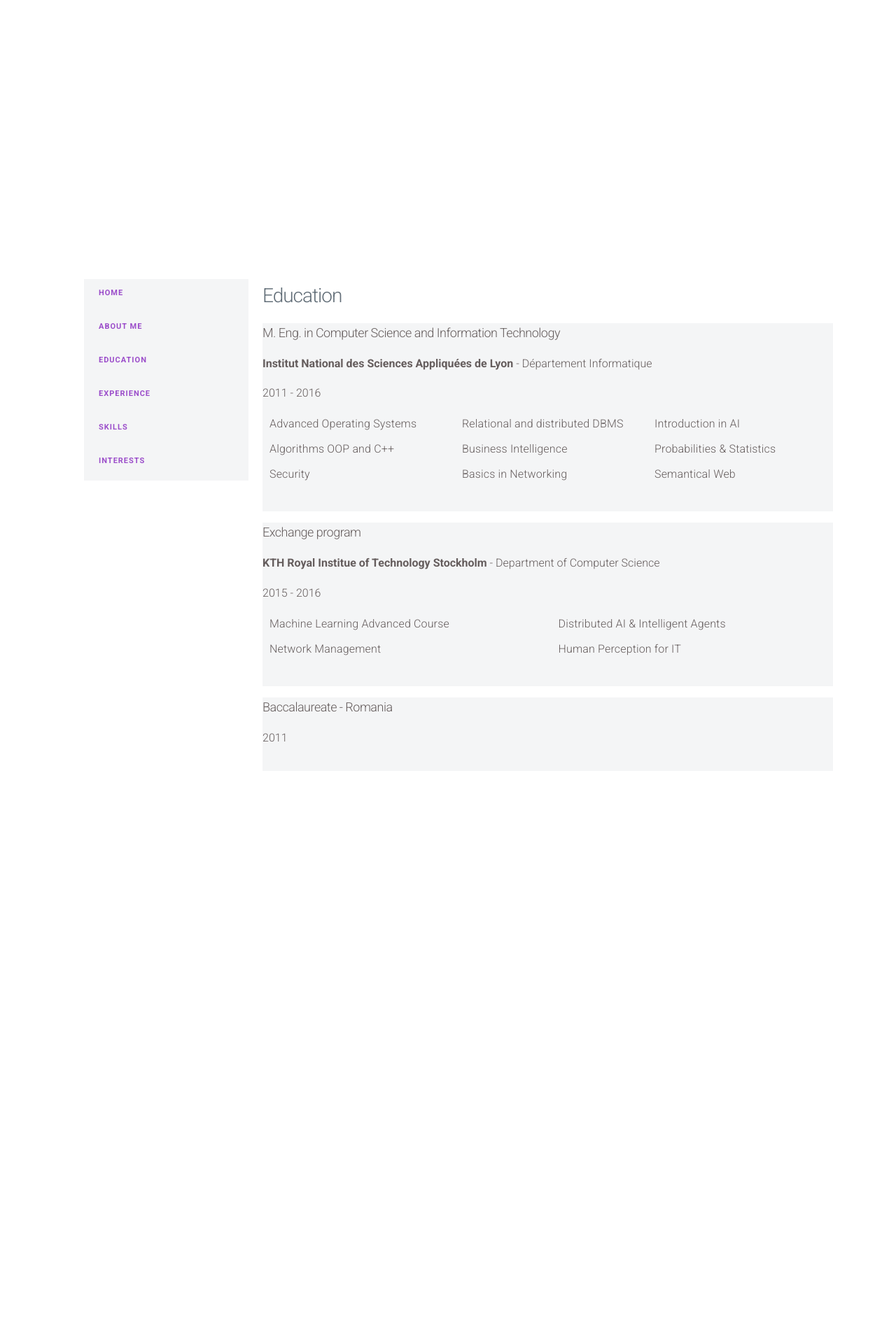
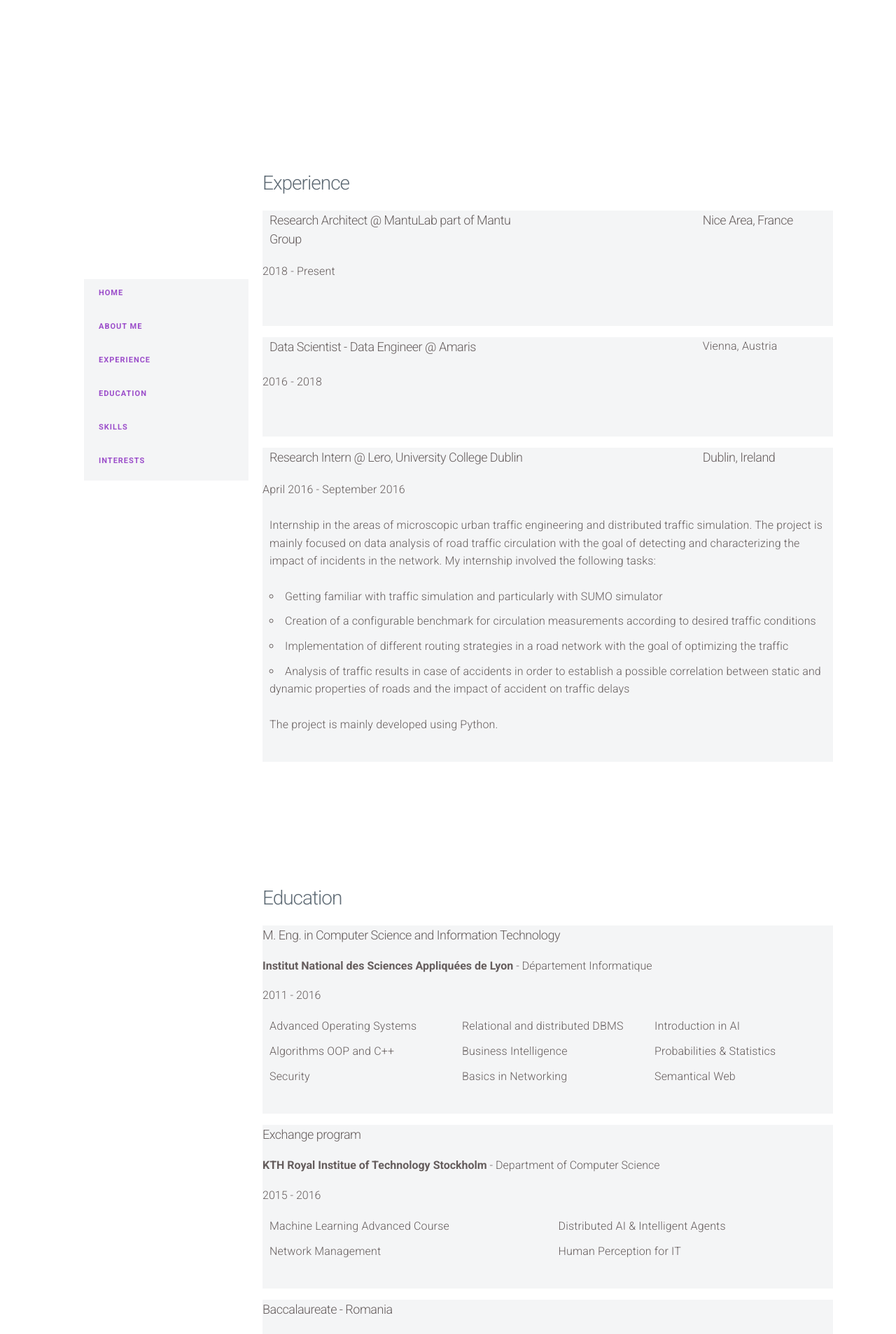
Before and after one commit to lcapatina/personal-website, a Jekyll site: the page built from index.html, in a window 1280 px wide. Shown: the part 1952-3859 px from the top of the page at 70% size. Built offline with Jekyll 4.4.1, drawn with Linux system fonts in a browser that asks for light colours; nearby versions of some CDN libraries.

Commit message:
data for experience & skills/interest temp

```diff
--- a/_data/navigation.yml
+++ b/_data/navigation.yml
@@ -2,10 +2,10 @@
   id: home-button
 - name: About Me
   id: aboutme-button
+- name: Experience
+  id: experience-button
 - name: Education
   id: education-button
-- name: Experience
-  id: experience-button
 - name: Skills
   id: skills-button
 - name: Interests
--- /dev/null
+++ b/_includes/experience.html
@@ -0,0 +1,78 @@
+<h3 class="title">
+    Experience
+</h3>
+<div class="education-card row">
+    <div class="column">
+        <div class="row">
+            <div class="column column-50">
+                <h5>Research Architect @ MantuLab part of Mantu Group</h5>
+            </div>
+            <div class="column column-offset-25 column-25">
+                <h5>Nice Area, France</h5>
+            </div>
+        </div>
+        <div class="row">
+            <p>2018 - Present</p>
+        </div>
+        <div class="row">
+            <p></p>
+        </div>
+    </div>
+</div>
+<div class="education-card row">
+    <div class="column">
+        <div class="row">
+            <div class="column column-50">
+                <h5>Data Scientist - Data Engineer @ Amaris</h5>
+            </div>
+            <div class="column column-offset-25 colmumn-25">
+                <p>Vienna, Austria</p>
+            </div>
+        </div>
+        <div class="row">
+            <p>2016 - 2018</p>
+        </div>
+        <div class="row">
+            <p></p>
+        </div>
+    </div>
+</div>
+<div class="education-card row">
+    <div class="column">
+        <div class="row">
+            <div class="column column-50">
+                <h5>Research Intern @ Lero, University College Dublin</h5>
+            </div>
+            <div class="column column-offset-25 column-25">
+                <h5>Dublin, Ireland</h5>
+            </div>
+
+        </div>
+        <div class="row">
+            <p>April 2016 - September 2016</p>
+        </div>
+        <div class="row">
+            <div class="column">
+                <p>Internship in the areas of microscopic urban traffic engineering and distributed traffic
+                    simulation. The project is mainly focused on data analysis of road traffic circulation
+                    with the goal of detecting and characterizing the impact of incidents in the network.
+                    My internship involved the following tasks:</p>
+                    <ul>
+                        <li>
+                            Getting familiar with traffic simulation and particularly with SUMO simulator
+                        </li>
+                        <li>
+                            Creation of a configurable benchmark for circulation measurements according to desired traffic conditions
+                        </li>
+                        <li>
+                            Implementation of different routing strategies in a road network with the goal of optimizing the traffic
+                        </li>
+                        <li>
+                            Analysis of traffic results in case of accidents in order to establish a possible correlation between static and dynamic properties of roads and the impact of accident on traffic delays
+                        </li>
+                    </ul>
+                    <p>The project is mainly developed using Python.</p>
+            </div>
+        </div>
+    </div>
+</div>
--- /dev/null
+++ b/_includes/interests.html
@@ -0,0 +1,10 @@
+<h3 class="title">
+    Interests
+</h3>
+<ul>
+    {% for item in site.data.interests  %}
+        <li>
+        {{item.name}}
+        </li>
+    {% endfor  %}
+</ul>
--- /dev/null
+++ b/_includes/skills.html
@@ -0,0 +1,3 @@
+<h3 class="title">
+    Skills
+</h3>
--- a/index.html
+++ b/index.html
@@ -13,8 +13,26 @@ title: My website
     </div>
 </div>
 
+<div class="experience-section row" id="experience">
+    <div class="column">
+        {% include experience.html %}
+    </div>
+</div>
+
 <div class="education-section row" id="education">
     <div class="column">
         {% include education.html %}
     </div>
 </div>
+
+<div class="section row" id="skills">
+    <div class="column">
+        {% include skills.html %}
+    </div>
+</div>
+
+<div class="section row" id="interests">
+    <div class="column">
+        {% include interests.html %}
+    </div>
+</div>
```
